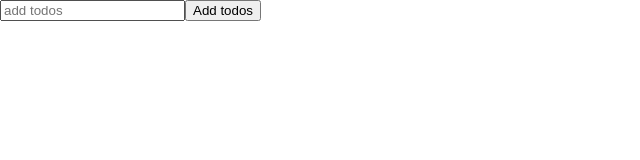
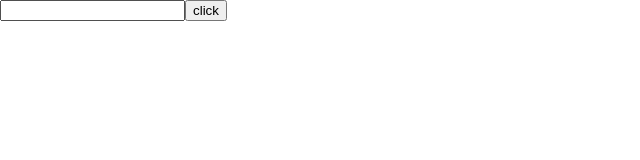
Before and after one commit to moroz112/react-redux, a React (Create React App) app in the folder redux-start-egghead/: page / in a window 1280 px wide. Shown: the top 160 px of the page, without its empty margins (0-640 px from the left). Built offline with nearby package versions, Linux system fonts and the light colour scheme.

Commit message:
continue with egghead, add filterLink component

```diff
--- /dev/null
+++ b/redux-start-egghead/src/TodoApp.js
@@ -0,0 +1,60 @@
+import React, { Component } from 'react'
+import { connect } from 'react-redux'
+
+class TodoApp extends Component {
+    constructor(props) {
+        super(props);
+        this.todoId = 0;
+    }
+    addTodo() {
+        this.props.onAddTodo(this.input.value, this.todoId);
+        this.input.value = '';
+        this.todoId++;
+    }
+    toggleTodo(id) {
+        this.props.onToggleTodo(id)
+    }
+    render() {
+        console.log('rend', this.props.testStore);
+        return (
+            <div>
+                <input ref={node => {
+                    this.input = node
+                }}/>
+                <button onClick={this.addTodo.bind(this)}>click</button>
+                {this.props.testStore.todos.map( (todo, index) =>
+                    <li key={todo.id}
+                    onClick={this.toggleTodo.bind(this, todo.id)} style={{
+                        textDecoration: todo.completed ? 'line-through' : 'none'
+                    }}>{todo.text}</li>
+                )}
+            </div>
+        )
+    }
+}
+export default connect(
+    state => ({
+        testStore: state
+    }),
+    dispatch => ({
+        onAddTodo: (text, id) => {
+            dispatch({
+                type: 'ADD_TODO',
+                id: id,
+                text: text
+            })
+        },
+        onToggleTodo(id) {
+            dispatch({
+                type: 'TOGGLE_TODO',
+                id: id
+            })
+        },
+        setVisibilityFilter(filter) {
+            dispatch({
+                type: 'SET_VISIBILITY_FILTER',
+                filter: filter
+            })
+        }
+    })
+)(TodoApp)
--- a/redux-start-egghead/src/index.js
+++ b/redux-start-egghead/src/index.js
@@ -1,39 +1,82 @@
 import React from 'react';
 import ReactDOM from 'react-dom';
-import { createStore, applyMiddleware } from 'redux'
-import { composeWithDevTools } from 'redux-devtools-extension'
-import App from './App';
+import { createStore, combineReducers } from 'redux'
+import { Provider } from 'react-redux'
+// import { composeWithDevTools } from 'redux-devtools-extension'
+// import App from './App';
+import TodoApp from './TodoApp'
 import './index.css';
 
 
+const todo = (state, action) => {
+    switch(action.type) {
+        case 'ADD_TODO':
+            return {
+                id: action.id,
+                text: action.text,
+                completed: false
+            };
+        case 'TOGGLE_TODO':
+            if(state.id !== action.id) {
+                return state
+            }
+            return {
+                ...state,
+                completed: !state.completed
+            };
+        default:
+            return state
+    }
+};
+const visibilityFilter = (state = 'SHOW_ALL', action) => {
+  switch(action.type) {
+      case 'SET_VISIBILITY_FILTER':
+          return action.filter;
+      default:
+          return state
+  }
+};
 const todos = (state = [], action) => {
     switch (action.type) {
         case 'ADD_TODO':
             return [
                 ...state,
-                {
-                    id: action.id,
-                    text: action.text,
-                    completed: false
-                }
-            ]
+                todo(undefined, action)
+            ];
+        case 'TOGGLE_TODO':
+            return state.map(t => todo(t, action));
+        default:
+            return state
     }
 };
-const Todo = () => {
-    return (
-        <div>
-            <input placeholder="add todos"/>
-            <button>Add todos</button>
-        </div>
-    )
+const todoApp = combineReducers({
+    todos,
+    visibilityFilter
+});
+
+// const Todo = () => {
+//     return (
+//         <div>
+//             <input placeholder="add todos"/>
+//             <button>Add todos</button>
+//         </div>
+//     )
+// };
+
+const store = createStore(todoApp, window.__REDUX_DEVTOOLS_EXTENSION__ && window.__REDUX_DEVTOOLS_EXTENSION__());
+
+const render = () => {
+    ReactDOM.render(
+        <Provider store={store}>
+            <TodoApp/>
+        </Provider>,
+            document.getElementById('root')
+    );
 };
 
-const store = createStore(todos, window.__REDUX_DEVTOOLS_EXTENSION__ && window.__REDUX_DEVTOOLS_EXTENSION__());
 
-ReactDOM.render(
-    <Todo/>,
-    document.getElementById('root')
-);
+store.subscribe(render);
+render();
 
 
 
@@ -47,8 +90,25 @@ ReactDOM.render(
 
 
 
-
-
+// console.log('current state', store.getState());
+// console.log('dispatch adding todo');
+// store.dispatch({
+//     type: 'ADD_TODO',
+//     id: 0,
+//     text: 'Go shopping'
+// });
+// console.log('current state', store.getState());
+// console.log('dispatching toggle');
+// store.dispatch({
+//     type: 'TOGGLE_TODO',
+//     id: 1
+// });
+// console.log('current state', store.getState());
+// store.dispatch({
+//     type: 'SET_VISIBILITY_FILTER',
+//     filter: 'show done'
+// });
+// console.log('current state', store.getState());
 
 
 
```
Also changed, not shown: redux-start-egghead/src/components/FilterLink.js (added, +11 -0 lines).
